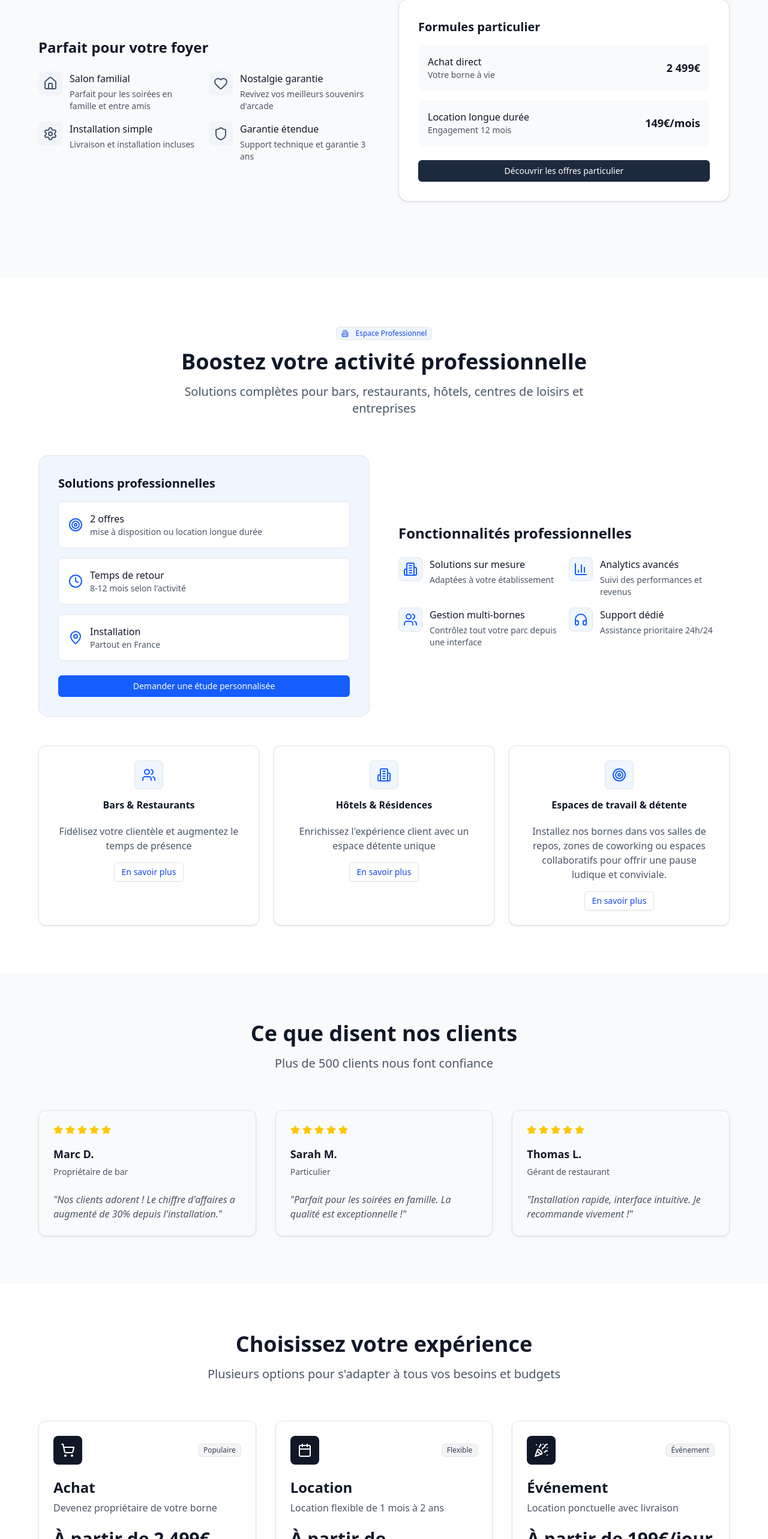
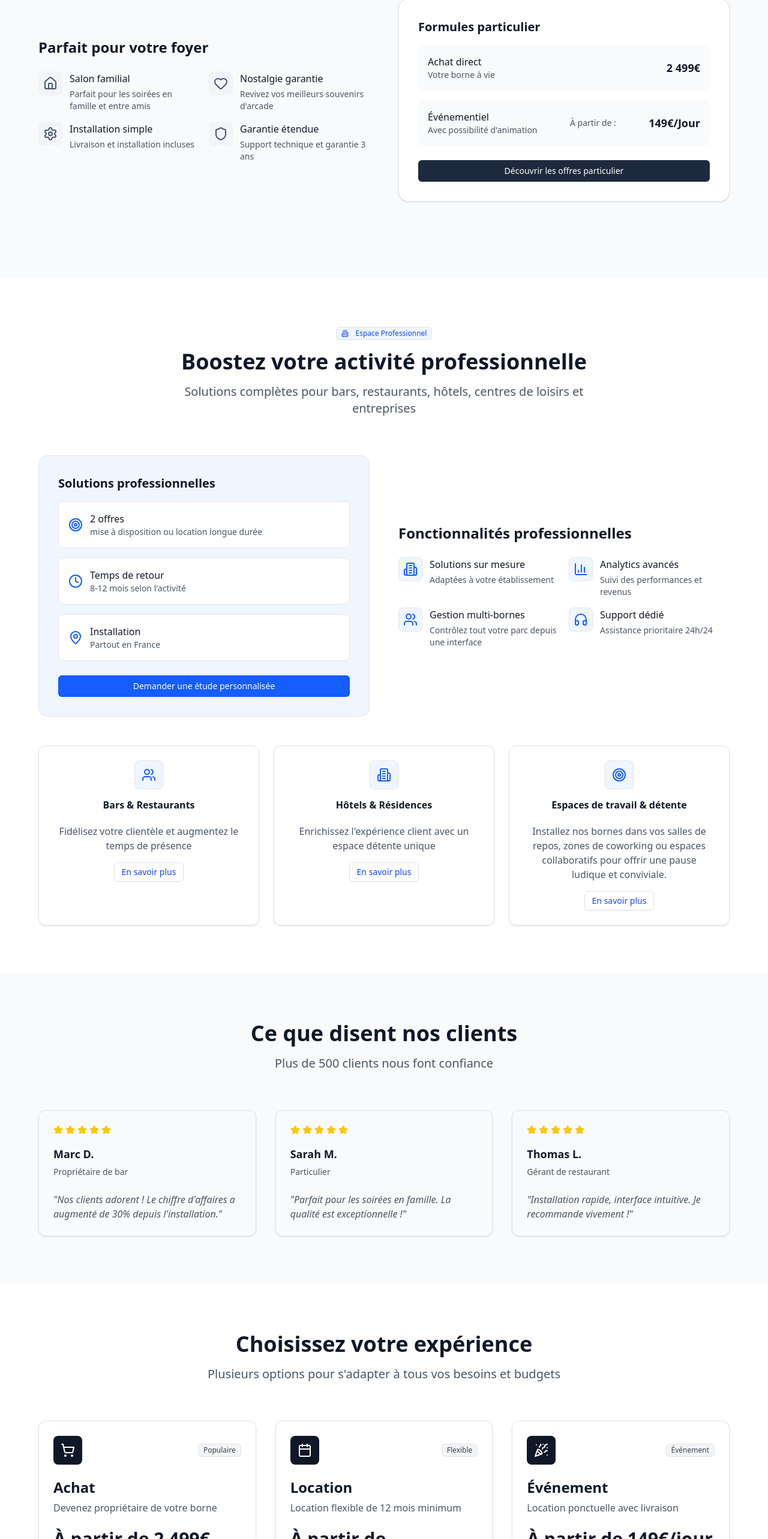
Before and after one commit to zharrow/retronova-website, a Next.js app: page / in a window 1280 px wide. Shown: the part 2501-5067 px from the top of the page at 60% size. Built offline with nearby package versions, Linux system fonts and the light colour scheme.

Commit message:
change texte

```diff
--- a/src/app/page.tsx
+++ b/src/app/page.tsx
@@ -256,10 +256,11 @@ function ParticulierSection({ onSignupClick }: { onSignupClick: () => void }) {
                 </div>
                 <div className="flex justify-between items-center p-4 bg-gray-50 rounded-lg">
                   <div>
-                    <span className="font-medium text-gray-900">Location longue durée</span>
-                    <p className="text-sm text-gray-600">Engagement 12 mois</p>
+                    <span className="font-medium text-gray-900">Événementiel</span>
+                    <p className="text-sm text-gray-600">Avec possibilité d'animation</p>
                   </div>
-                  <span className="text-lg font-bold text-gray-900">149€/mois</span>
+                  <p className="text-sm text-gray-600">À partir de :</p>
+                  <span className="text-lg font-bold text-gray-900">149€/Jour</span>
                 </div>
               </div>
               <Button
@@ -902,8 +903,8 @@ export default function HomePage() {
     {
       icon: <Calendar className="h-6 w-6" />,
       title: "Location",
-      description: "Location flexible de 1 mois à 2 ans",
-      price: "À partir de 149€/mois",
+      description: "Location flexible de 12 mois minimum",
+      price: "À partir de 299€/mois",
       features: ["Maintenance incluse", "Catalogue évolutif", "Flexible", "Pas d'investissement"],
       badge: "Flexible"
     },
@@ -911,7 +912,7 @@ export default function HomePage() {
       icon: <PartyPopper className="h-6 w-6" />,
       title: "Événement",
       description: "Location ponctuelle avec livraison",
-      price: "À partir de 199€/jour",
+      price: "À partir de 149€/jour",
       features: ["Livraison incluse", "Installation rapide", "Animation possible", "Support événement"],
       badge: "Événement"
     }
```
